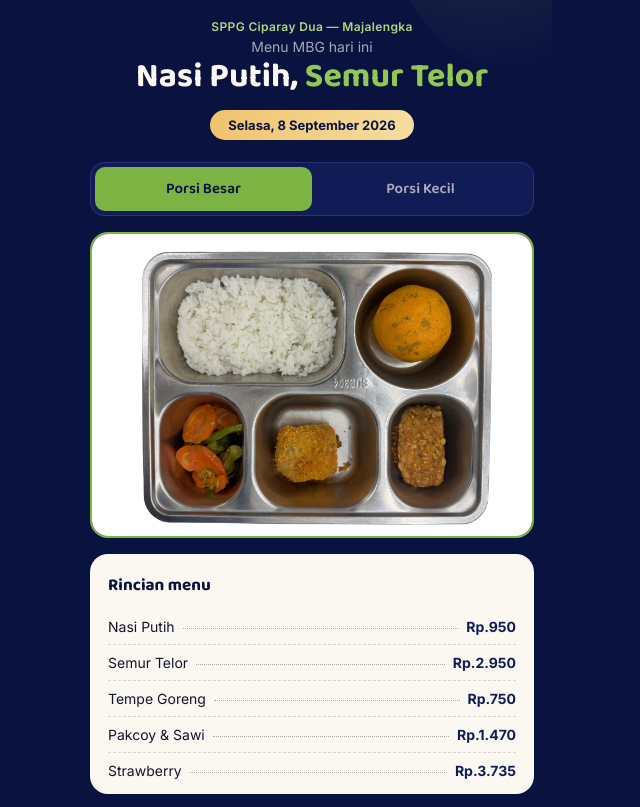
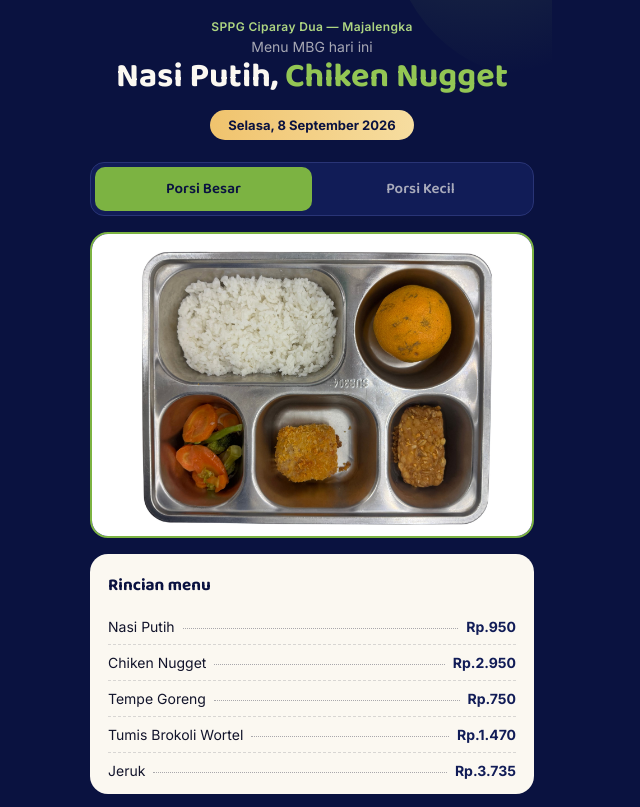
Before and after one commit to akunbarukuyangini/MBG-2, a plain HTML site: page index.html in a window 1280 px wide. Shown: the part 101-908 px from the top of the page, without its empty margins (328-968 px from the left). Drawn offline with Linux system fonts and the light colour scheme.

Commit message:
Update index.html

```diff
--- a/index.html
+++ b/index.html
@@ -289,7 +289,7 @@
 
   <div class="hero">
     <p class="eyebrow">Menu MBG hari ini</p>
-    <h1 id="menuTitle">Nasi Putih, <span>Semur Telor</span></h1>
+    <h1 id="menuTitle">Nasi Putih, <span>Chiken Nugget</span></h1>
     <span class="date-pill" id="menuDate">Selasa, 8 September 2026</span>
   </div>
 
@@ -335,16 +335,16 @@
   const data = {
     unit: "SPPG Ciparay Dua — Majalengka",
     date: "Selasa, 8 September 2026",
-    menuTitleHTML: "Nasi Putih, <span>Semur Telor</span>",
+    menuTitleHTML: "Nasi Putih, <span>Chiken Nugget</span>",
     portions: {
       besar: {
         photo: "foto-porsi-besar.jpg",
         items: [
           {name:"Nasi Putih", price:"Rp.950"},
-          {name:"Semur Telor", price:"Rp.2.950"},
+          {name:"Chiken Nugget", price:"Rp.2.950"},
           {name:"Tempe Goreng", price:"Rp.750"},
-          {name:"Pakcoy & Sawi", price:"Rp.1.470"},
-          {name:"Strawberry", price:"Rp.3.735"},
+          {name:"Tumis Brokoli Wortel", price:"Rp.1.470"},
+          {name:"Jeruk", price:"Rp.3.735"},
         ],
         nutrition:{karbohidrat:"69.82 g", protein:"19.19 g", lemak:"17.6 g", serat:"2.12 g", energi:"515.9 kkal"}
       },
@@ -352,10 +352,10 @@
         photo: "foto-porsi-kecil.jpg",
         items: [
           {name:"Nasi Putih", price:"Rp.950"},
-          {name:"Semur Telor", price:"Rp.2.950"},
+          {name:"Chiken Nugget", price:"Rp.2.950"},
           {name:"Tempe Goreng", price:"Rp.750"},
-          {name:"Pakcoy & Sawi", price:"Rp.1.470"},
-          {name:"Strawberry", price:"Rp.3.735"},
+          {name:"Tumis Brokoli Wortel", price:"Rp.1.470"},
+          {name:"Jeruk", price:"Rp.3.735"},
         ],
         nutrition:{karbohidrat:"49.08 g", protein:"17.57 g", lemak:"17.42 g", serat:"1.78 g", energi:"422.2 kkal"}
       }
```
